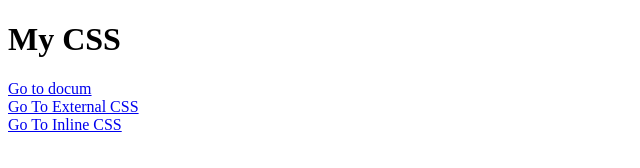
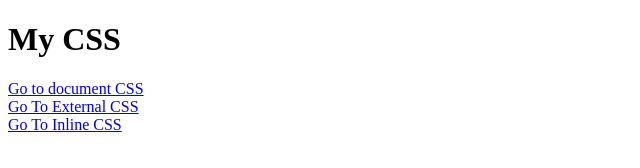
Before and after one commit to vaishnavi1545/css-using-3-ways, a plain HTML site: page index.html in a window 1280 px wide. Shown: the full height of the page, 0-640 px from the left. Drawn offline with Linux system fonts and the light colour scheme.

Commit message:
Update index.html

```diff
--- a/index.html
+++ b/index.html
@@ -7,7 +7,7 @@
 
 <body>
     <h1>My CSS</h1>
-    <a href="document.html">Go to docum</a><br>
+    <a href="document.html">Go to document CSS</a><br>
     <a href="external.html">Go To External CSS</a><br>
     <a href="inline.html">Go To Inline CSS</a><br>
 </body>
```
